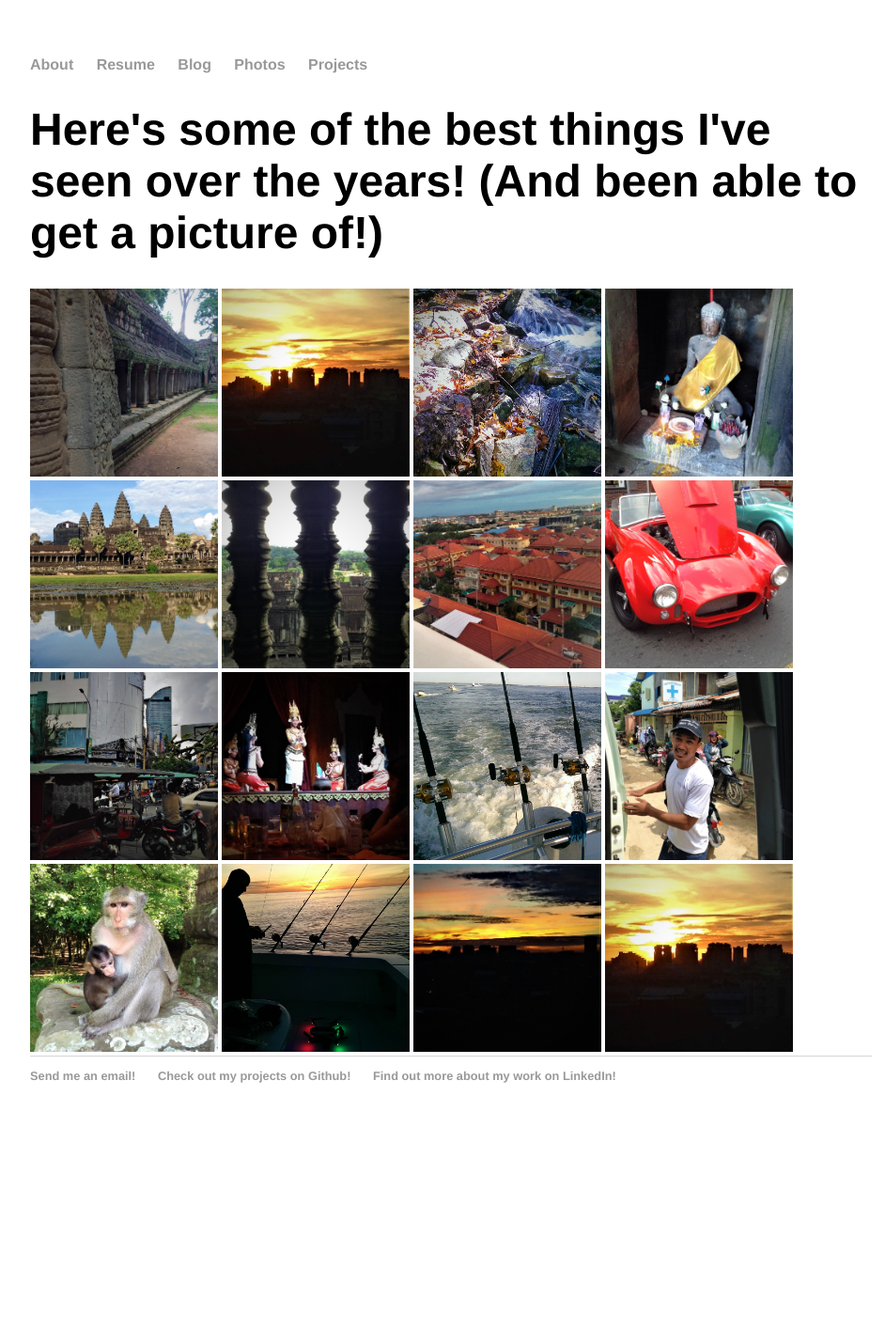
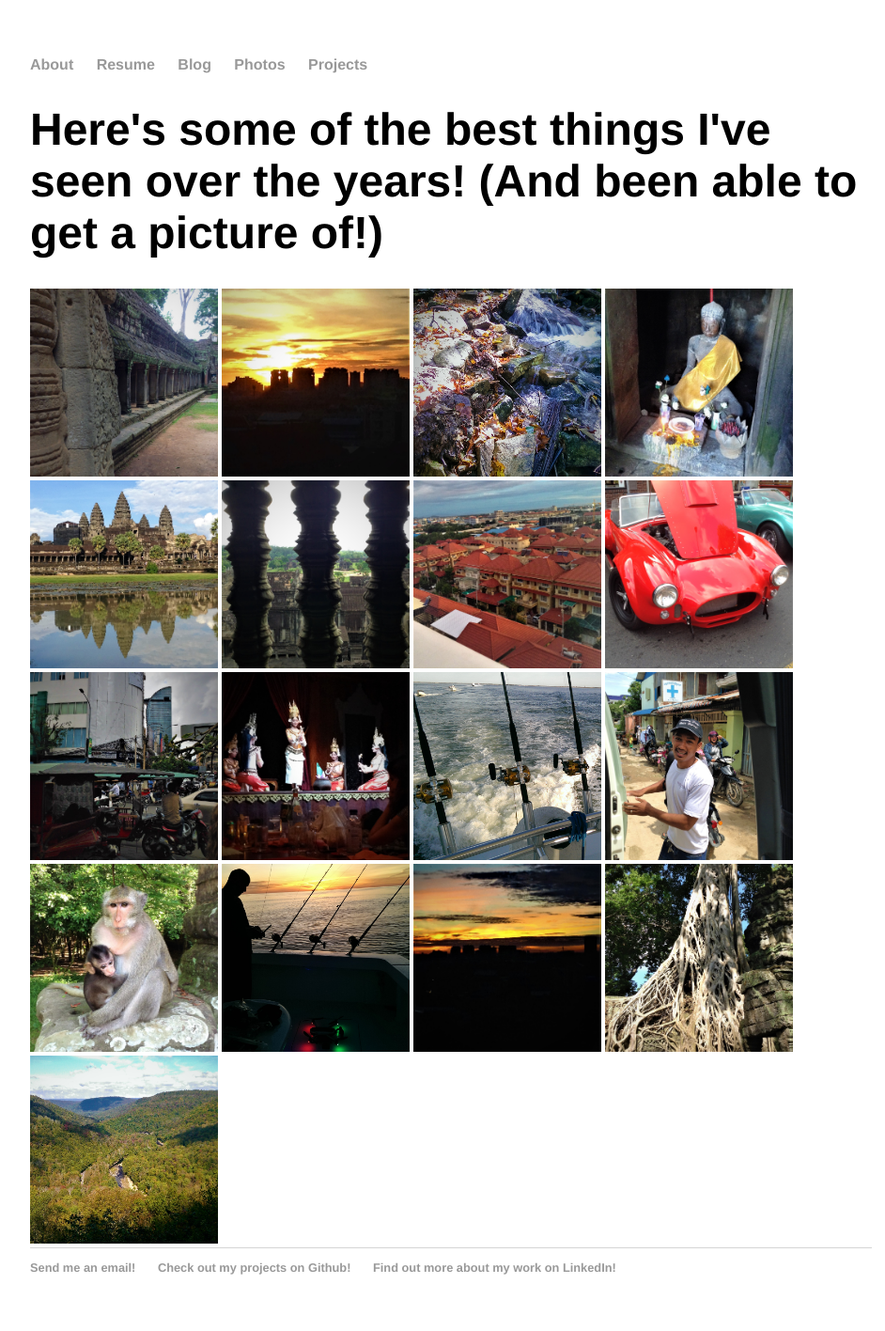
Before and after one commit to IronmanMk40/Matsick-Dot-Com, a Jekyll site: the page built from photos/index.html, in a window 1280 px wide. Shown: the whole page at 94% size, without its empty margins (160-1102 px from the left). Built offline with Jekyll 4.4.1, drawn with Linux system fonts in a browser that asks for light colours; before the commit the page ends 1212 px from its top, so only the background shows below that.

Commit message:
Added the last ones! (for now)

```diff
--- a/photos/index.html
+++ b/photos/index.html
@@ -19,5 +19,6 @@ title: The Sights
 <img src="monkey.jpg" width=200 height=200>
 <img src="nightfishing.jpg" width=200 height=200>
 <img src="phnompenh.jpg" width=200 height=200>
-<img src="skyline.jpg" width=200 height=200>
+<img src="treeroots.jpg" width=200 height=200>
+<img src="valley.jpg" width=200 height=200>
 </div>
```
